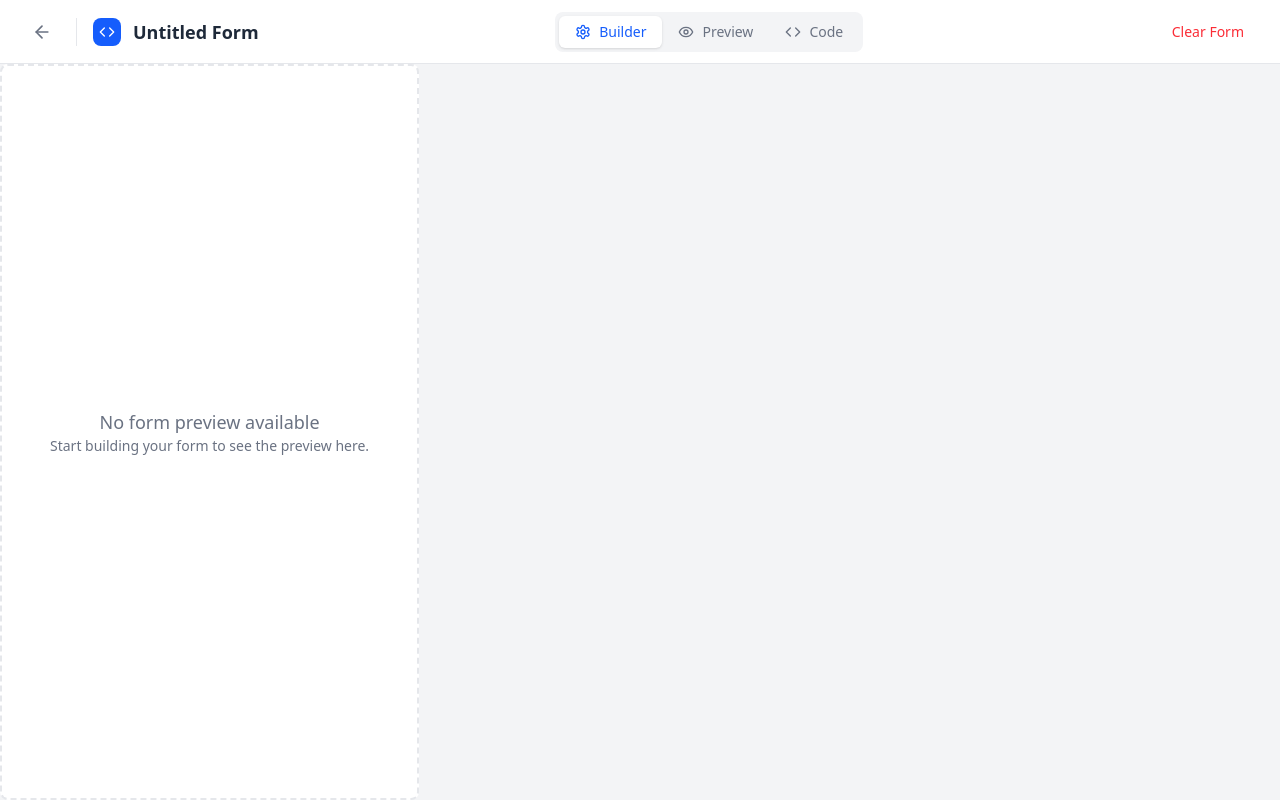
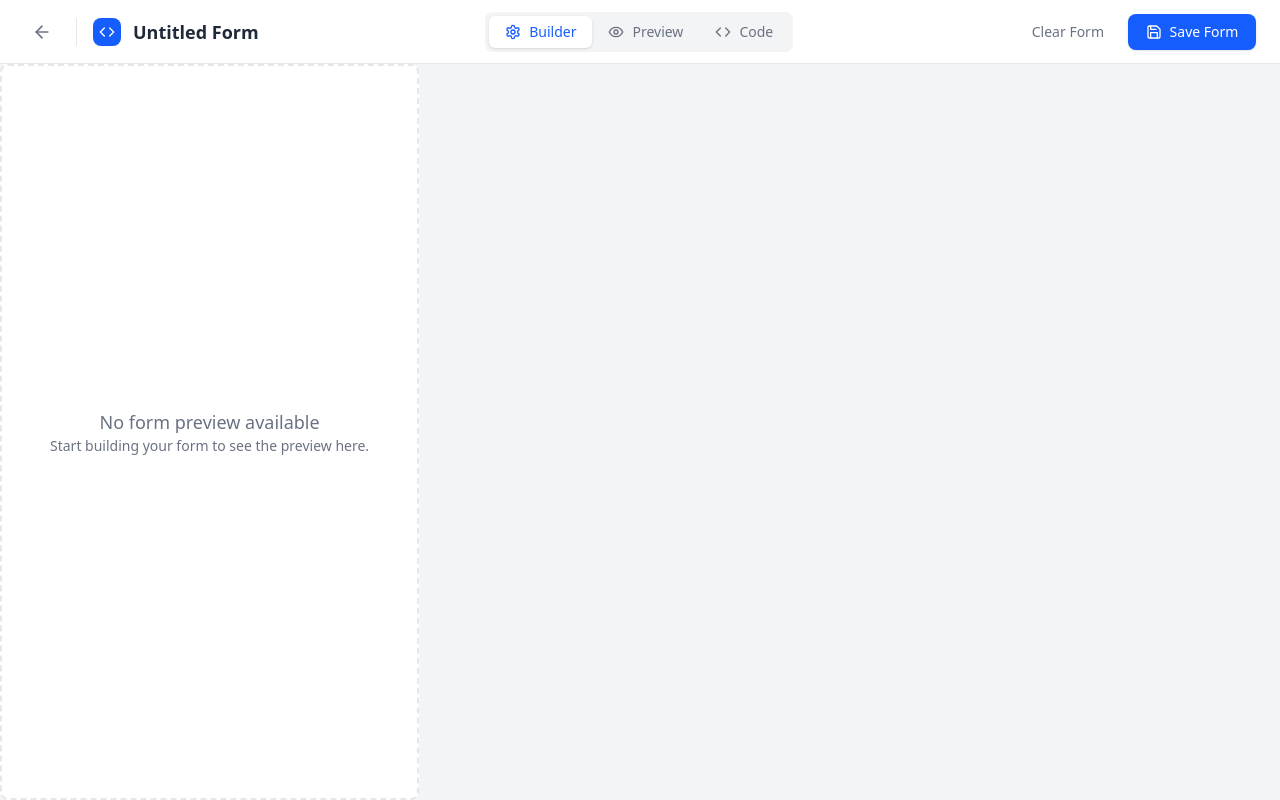
Before and after one commit to rifat-hassan-nibir/form-builder, a React (Vite) app: page /editor/preview/1 in a window 1280 px wide. Built offline with nearby package versions, Linux system fonts and the light colour scheme.

Commit message:
feat: add save form button to save active form state to saved form state

```diff
--- a/src/components/editor/EditorLayout.tsx
+++ b/src/components/editor/EditorLayout.tsx
@@ -9,8 +9,22 @@ type Tab = "builder" | "preview" | "code";
 export default function EditorLayout() {
   const { state, dispatch } = useFormContext();
   const { id } = useParams();
+  const [saveStatus, setSaveStatus] = useState<"idle" | "saving" | "saved">("idle");
   const [activeTab, setActiveTab] = useState<Tab>("builder");
   const navigate = useNavigate();
+
+  const handleSave = () => {
+    setSaveStatus("saving");
+    dispatch({ type: ActionTypes.SAVE_FORM });
+
+    // Simulate micro-feedback
+    setTimeout(() => {
+      setSaveStatus("saved");
+      setTimeout(() => {
+        setSaveStatus("idle");
+      }, 2000);
+    }, 600);
+  };
 
   useEffect(() => {
     if (id && state.activeForm?.id !== id) {
@@ -25,7 +39,6 @@ export default function EditorLayout() {
         <div className="flex items-center space-x-4">
           <button
             onClick={() => {
-              dispatch({ type: ActionTypes.SAVE_FORM });
               dispatch({ type: ActionTypes.CLEAR_FORM });
               navigate("/");
             }}
@@ -86,9 +99,40 @@ export default function EditorLayout() {
           </button>
         </div>
 
-        <div className="flex items-center space-x-2">
-          <button className="text-sm text-red-500 hover:text-red-700 px-3 hover:cursor-pointer">
+        <div className="flex items-center space-x-3">
+          <button
+            onClick={() => dispatch({ type: ActionTypes.CLEAR_FORM })}
+            className="text-sm text-gray-500 hover:text-red-500 px-3 hover:cursor-pointer transition-colors"
+          >
             Clear Form
+          </button>
+          <button
+            onClick={handleSave}
+            disabled={saveStatus !== "idle"}
+            className={`flex items-center px-4 py-2 text-white text-sm font-medium rounded-lg transition-all shadow-sm hover:cursor-pointer min-w-32 justify-center ${
+              saveStatus === "saved"
+                ? "bg-green-600 hover:bg-green-700"
+                : "bg-blue-600 hover:bg-blue-700"
+            } ${saveStatus === "saving" ? "opacity-80" : ""}`}
+          >
+            {saveStatus === "idle" && (
+              <>
+                <Icons.Save className="w-4 h-4 mr-2" />
+                Save Form
+              </>
+            )}
+            {saveStatus === "saving" && (
+              <>
+                <div className="w-4 h-4 border-2 border-white/30 border-t-white rounded-full animate-spin mr-2" />
+                Saving...
+              </>
+            )}
+            {saveStatus === "saved" && (
+              <>
+                <Icons.Check className="w-4 h-4 mr-2" />
+                Saved!
+              </>
+            )}
           </button>
         </div>
       </header>
--- a/src/components/ui/Icons.tsx
+++ b/src/components/ui/Icons.tsx
@@ -158,4 +158,38 @@ export const Icons = {
       <path d="M12 19l-7-7 7-7" />
     </svg>
   ),
+  Save: (props: React.SVGProps<SVGSVGElement>) => (
+    <svg
+      xmlns="http://www.w3.org/2000/svg"
+      width="20"
+      height="20"
+      viewBox="0 0 24 24"
+      fill="none"
+      stroke="currentColor"
+      strokeWidth="2"
+      strokeLinecap="round"
+      strokeLinejoin="round"
+      {...props}
+    >
+      <path d="M19 21H5a2 2 0 0 1-2-2V5a2 2 0 0 1 2-2h11l5 5v11a2 2 0 0 1-2 2z" />
+      <polyline points="17 21 17 13 7 13 7 21" />
+      <polyline points="7 3 7 8 15 8" />
+    </svg>
+  ),
+  Check: (props: React.SVGProps<SVGSVGElement>) => (
+    <svg
+      xmlns="http://www.w3.org/2000/svg"
+      width="20"
+      height="20"
+      viewBox="0 0 24 24"
+      fill="none"
+      stroke="currentColor"
+      strokeWidth="2"
+      strokeLinecap="round"
+      strokeLinejoin="round"
+      {...props}
+    >
+      <polyline points="20 6 9 17 4 12" />
+    </svg>
+  ),
 };
--- a/src/reducers/formReducer.ts
+++ b/src/reducers/formReducer.ts
@@ -17,7 +17,6 @@ export const formReducer = (state: FormState, action: FormAction) => {
       return {
         ...state,
         activeForm: newForm,
-        savedForms: [...state.savedForms, newForm],
       };
     }
 
```
